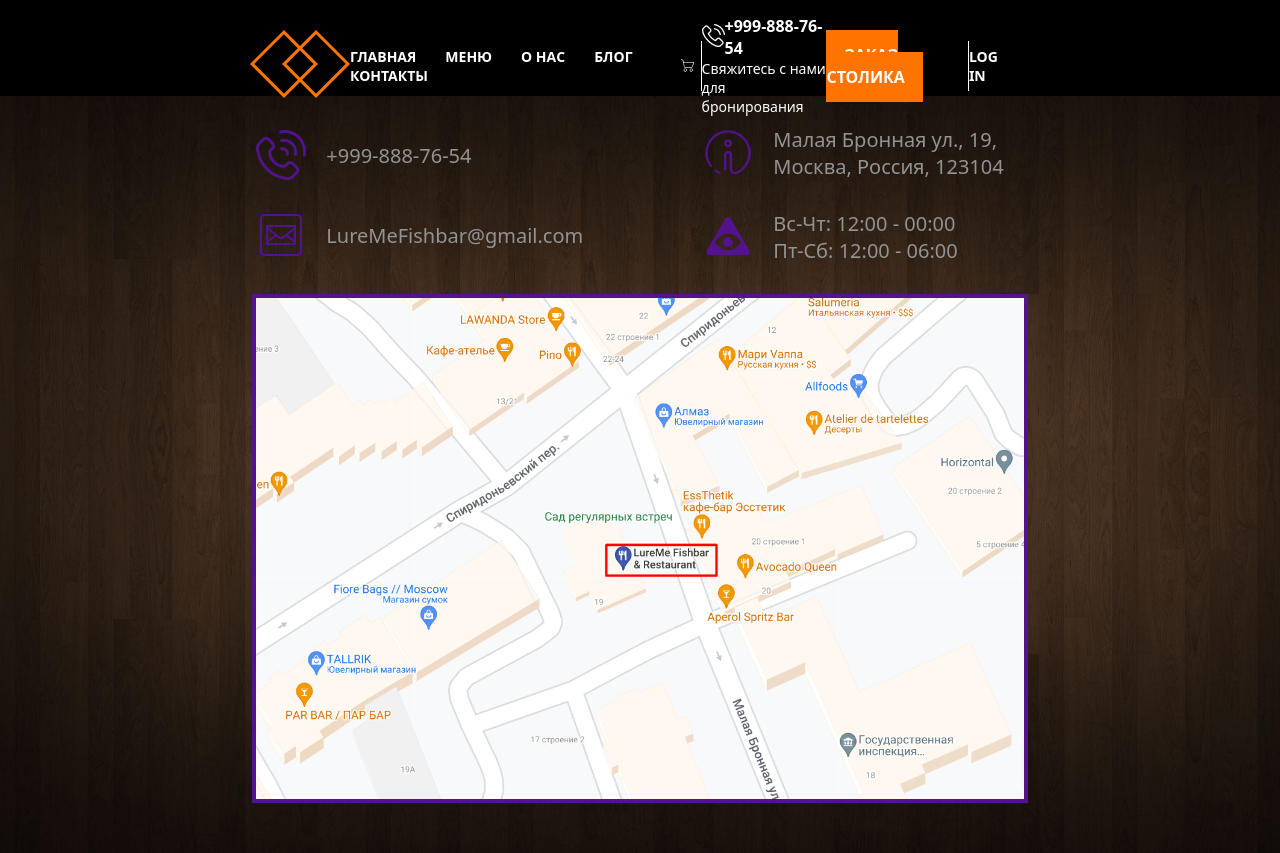
After one commit to ivanLFN/restarant_site_v4.1, a Django app: page /contacts/ in a window 1280 px wide. The commit adds this page. Run offline with Django 4.2, Linux system fonts and the light colour scheme; some libraries are stand-ins or nearby versions.

Commit message:
Added contacts page

```diff
--- a/restarant/main/urls.py
+++ b/restarant/main/urls.py
@@ -6,4 +6,5 @@ from main import views
 urlpatterns = [
     path('', views.home, name='home'),
     path('about/', views.about, name='about'),
+    path('contacts/', views.contacts, name='contacts'),
 ]
--- a/restarant/main/views.py
+++ b/restarant/main/views.py
@@ -28,3 +28,8 @@ def about(request):
             'text_card': {}
             }
     return render(request, 'about.html', data)
+
+
+def contacts(request):
+    title = 'Contacts. RestarantAPP'
+    return render(request, 'contacts.html', {'title': title})
--- a/restarant/static/css/styles.css
+++ b/restarant/static/css/styles.css
@@ -889,3 +889,82 @@ card-menu,
     align-items: center;
     justify-content: center;
 }
+
+.phone-number-contacts{
+    display: flex;
+    align-items: center;
+    /* justify-content: ; */
+    margin-right: 20px;
+    margin-bottom: 30px;
+}
+
+.email-contacts{
+    display: flex;
+    align-items: center;
+    margin-right: 20px;
+}
+
+.address-contacts{
+    display: flex;
+    align-items: center;
+    margin-right: 20px;
+    margin-bottom: 30px;
+}
+
+.time-of-work-contacts{
+    display: flex;
+    align-items: center;
+    margin-right: 20px;
+}
+
+.text-cont{
+    font-family: system-ui, -apple-system, BlinkMacSystemFont, 'Segoe UI', Roboto, Oxygen, Ubuntu, Cantarell, 'Open Sans', 'Helvetica Neue', sans-serif;
+    font-size: 20px;
+    font-weight: 400;
+    color: #939393;
+    transition: color 0.3s linear;
+}
+
+.text-cont:hover{
+    color: white;
+}
+
+.img-cont{
+    margin-right: 20px;
+}
+
+.contacts{
+    background-image: url("../media/bg_menu.jpg");
+    background-size: cover;
+    height: auto;
+
+    /* display: flex; */
+    /* align-items: center; */
+    /* justify-content: center; */
+
+    /* padding: 20px 100px; */
+}
+
+.contacts-items{
+    display: flex;
+    align-items: center;
+    justify-content: center;
+    padding-top: 30px;
+    padding-bottom: 30px;
+}
+
+.block-left-contacts{
+    margin-right: 100px;
+}
+
+.img-map{
+    border: 4px solid #53138c;
+    width: 60%;
+    height: auto;
+}
+
+.map-contacts{
+    justify-content: center;
+    display: flex;
+    padding-bottom: 50px;
+}
--- a/restarant/templates/base.html
+++ b/restarant/templates/base.html
@@ -30,7 +30,7 @@
                     <a class="nav-item" href="{% url 'menu_home' %}">МЕНЮ</a>
                     <a class="nav-item" href="{% url 'about' %}">О НАС</a>
                     <a class="nav-item" href="{% url 'blog_home' %}">БЛОГ</a>
-                    <a class="nav-item" href="@">КОНТАКТЫ</a>
+                    <a class="nav-item" href="{% url 'contacts' %}">КОНТАКТЫ</a>
                 </div>
 
                 <div class="cart">
--- /dev/null
+++ b/restarant/templates/contacts.html
@@ -0,0 +1,52 @@
+{% extends 'base.html' %}
+
+{% load static %}
+
+{% block title %}{{ title }}{% endblock %}
+
+{% block content %}
+
+    <div class="contacts">
+
+        <div class="contacts-items">
+
+            <div class="block-left-contacts">
+                <div class="phone-number-contacts">
+                    <img class="img-cont" src="{% static 'media/contacts/phone.png' %}" width="50" height="50" alt="1">
+                    <div class="text-cont">+999-888-76-54</div>
+                </div>
+
+                <div class="email-contacts">
+                    <img class="img-cont" src="{% static 'media/contacts/email.png' %}" width="50" height="50" alt="1">
+                    <div class="text-cont">LureMeFishbar@gmail.com</div>
+                </div>
+            </div>
+
+
+            <div class="block-right-contacts">
+                <div class="address-contacts">
+                    <img class="img-cont" src="{% static 'media/contacts/information.png' %}" width="50" height="50" alt="1">
+                    <div class="text-cont">Малая Бронная ул., 19, <br>Москва, Россия, 123104</div>
+                </div>
+
+                <div class="time-of-work-contacts">
+                    <img class="img-cont" src="{% static 'media/contacts/time_of_work.png' %}" width="50" height="50" alt="1">
+                    <div class="text-cont">
+                        <div class="time-of-work-cont">Вс-Чт: 12:00 - 00:00</div>
+                        <div class="time-of-work-cont">Пт-Сб: 12:00 - 06:00</div>
+                    </div>
+                </div>
+            </div>
+
+        </div>
+
+        <div class="map-contacts">
+            <img class="img-map" src="{% static 'media/contacts/map-contacts.png' %}" alt="1">
+        </div>
+
+
+
+
+    </div>
+
+{% endblock %}
```
Also changed, not shown: restarant/static/media/contacts/email.png (added), restarant/static/media/contacts/information.png (added), restarant/static/media/contacts/map-contacts.png (added), restarant/static/media/contacts/phone.png (added), restarant/static/media/contacts/time_of_work.png (added).
